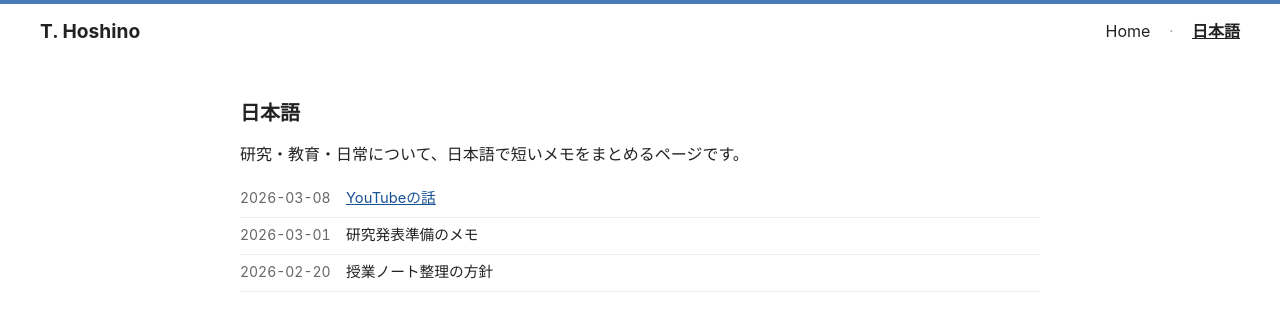
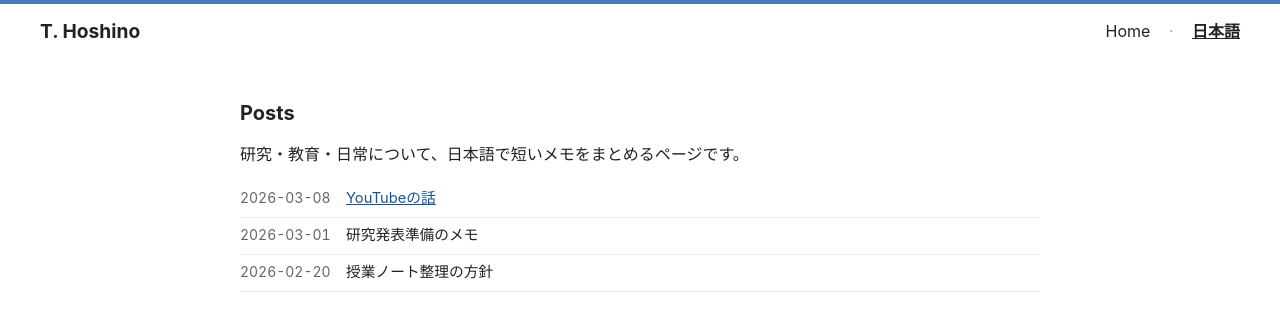
Before and after one commit to tetsuyahoshino137/tetsuyahoshino137.github.io, a Jekyll site: the page built from posts.md, in a window 1280 px wide. Shown: the top 331 px of the page. Built offline with Jekyll 4.4.1, drawn with Linux system fonts in a browser that asks for light colours.

Commit message:
Update title and heading in posts.md

```diff
--- a/posts.md
+++ b/posts.md
@@ -1,10 +1,10 @@
 ---
 layout: default
-title: 日本語
+title: Posts
 permalink: /posts/
 ---
 
-<h2>日本語</h2>
+<h2>Posts</h2>
 <p>研究・教育・日常について、日本語で短いメモをまとめるページです。</p>
 
 <ul class="jp-posts">
```
